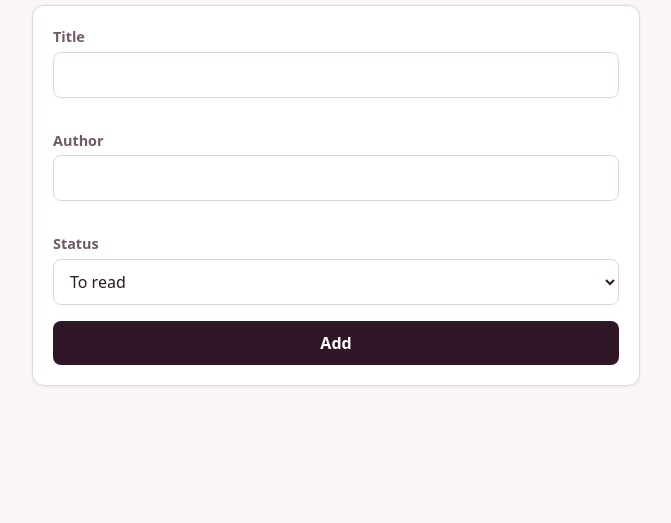
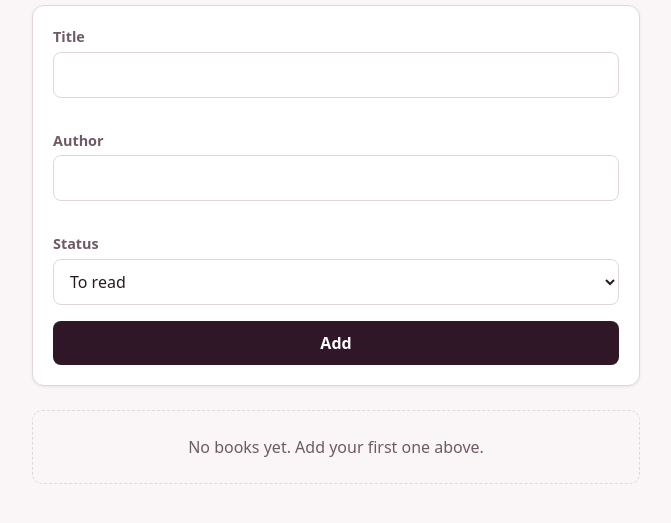
Before and after one commit to jstalvi/Book_Tracker, a plain HTML site: page index.html in a window 1280 px wide. Shown: the part 99-622 px from the top of the page, without its empty margins (304-975 px from the left). Drawn offline with Linux system fonts and the light colour scheme.

Commit message:
feat: render book list newest first with empty state

```diff
--- a/app.js
+++ b/app.js
@@ -45,13 +45,29 @@ function checkAuthor() {
 
 // ---------- Drawing the list ----------
 
-function createBookItem(book) {
+// Redraws the whole list from the books array, newest first.
+// Call this every time the books array changes.
+function renderBooks() {
+  bookList.innerHTML = "";
+
+  if (books.length === 0) {
+    const empty = document.createElement("li");
+    empty.className = "empty-state";
+    empty.textContent = "No books yet. Add your first one above.";
+    bookList.appendChild(empty);
+    return;
+  }
+
+  // slice() makes a copy so sorting doesn't change the books array itself
+  const newestFirst = books.slice().sort((a, b) => b.createdAt - a.createdAt);
+
+  for (const book of newestFirst) {
     const item = document.createElement("li");
     item.className = "book-item";
 
     const info = document.createElement("div");
 
-  // textContent (not innerHTML) so typed text is never treated as HTML
+    // textContent (not innerHTML) so typed text like <b>test</b> shows as plain text
     const title = document.createElement("h2");
     title.className = "book-title";
     title.textContent = book.title;
@@ -67,16 +83,7 @@ function createBookItem(book) {
     label.textContent = STATUS_LABELS[book.status];
 
     item.append(info, label);
-  return item;
-}
-
-// Redraws the whole list, newest first
-function renderBooks() {
-  const newestFirst = books.slice().sort((a, b) => b.createdAt - a.createdAt);
-
-  bookList.innerHTML = "";
-  for (const book of newestFirst) {
-    bookList.appendChild(createBookItem(book));
+    bookList.appendChild(item);
   }
 }
 
@@ -116,3 +123,6 @@ titleInput.addEventListener("input", function () {
 authorInput.addEventListener("input", function () {
   if (authorError.textContent) checkAuthor();
 });
+
+// ---------- Start ----------
+renderBooks(); // draw the list once when the page opens (shows the empty message)
--- a/style.css
+++ b/style.css
@@ -141,6 +141,14 @@ button:focus-visible {
   overflow-wrap: anywhere;
 }
 
+.empty-state {
+  padding: 24px 16px;
+  border: 1px dashed var(--border);
+  border-radius: 10px;
+  color: var(--text-muted);
+  text-align: center;
+}
+
 /* Status labels: soft background with darker text, one color per status */
 .status-label {
   flex-shrink: 0;
```
Lines whose indentation alone changed are shown as unchanged.
